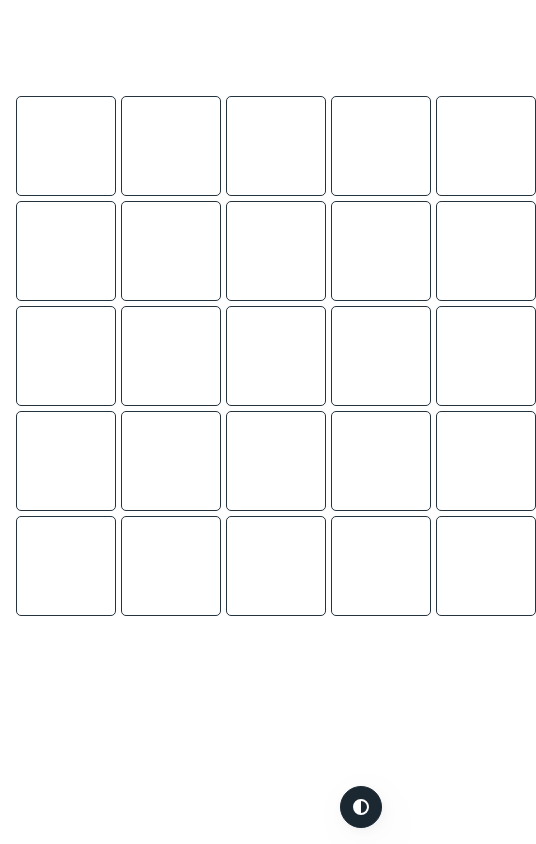
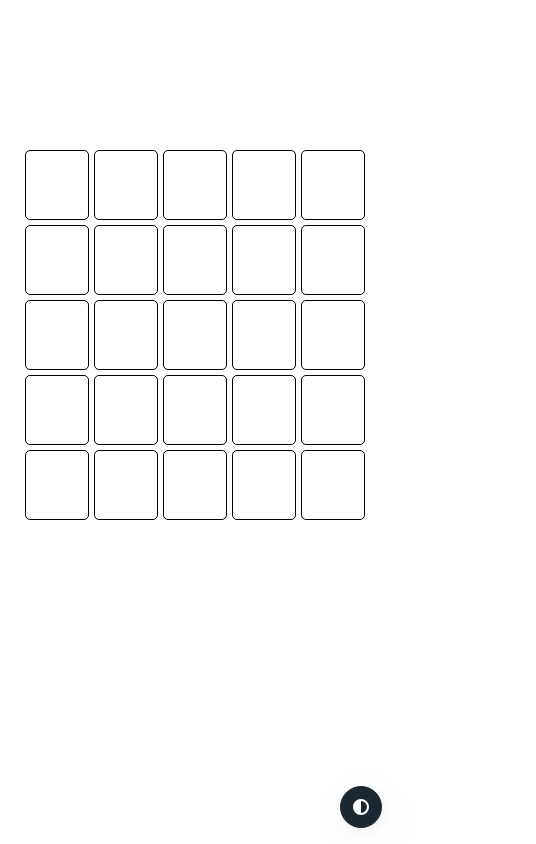
Before and after one commit to sottovocetomato/tic-tac-toe, a Vue app: page / in a window 390 px wide. Shown: the whole page, 536 px wide, since content can reach past the window. Built offline with nearby package versions, Linux system fonts and the light colour scheme.

Commit message:
+add media

```diff
--- a/src/assets/gameGrid.scss
+++ b/src/assets/gameGrid.scss
@@ -5,14 +5,3 @@
   grid-auto-rows: 1fr;
   /*margin-top: 20%;*/
 }
-.game-grid {
-  text-align: center;
-  /*font-size: 5rem;*/
-  /*font-size: 1rem;*/
-  &-black {
-    border: 1px solid #24333e;
-  }
-  &-white {
-    border: 1px solid #bbc6ce;
-  }
-}
--- a/src/components/TicTacToe.vue
+++ b/src/components/TicTacToe.vue
@@ -292,6 +292,17 @@ function minimax(
   width: 100%;
   height: 100vh;
 }
+.game-grid {
+  text-align: center;
+  /*font-size: 5rem;*/
+  /*font-size: 1rem;*/
+  &-black {
+    border: 1px solid #24333e;
+  }
+  &-white {
+    border: 1px solid #bbc6ce;
+  }
+}
 .game-controls {
   margin: 15px 0;
   display: flex;
--- a/src/components/WordleGame.vue
+++ b/src/components/WordleGame.vue
@@ -1,27 +1,23 @@
 <template>
   <div class="game">
-    <h3 :id="`game-message${message ? '-show' : ''}`">{{ message }}</h3>
+    <h3 :class="`game-message game-message${message ? '-show' : ''}`">{{ message }}</h3>
+    <h4 :class="`word-message word-message${showWord ? '-show' : ''}`">{{ word }}</h4>
     <div
-      class="grid-wrap"
       ref="gridWrap"
       :style="gridStyle"
       v-for="row in 5"
       :key="row"
       data-row="row"
+      :class="`grid-wrap grid-wrap${getScheme() === 'light' ? '-black' : '-white'}`"
     >
-      <span
-        v-for="cell in 5"
-        :key="cell"
-        :data-cell="cell"
-        :class="`game-grid game-grid${getScheme() === 'light' ? '-black' : '-white'}`"
-      ></span>
+      <span v-for="cell in 5" :key="cell" :data-cell="cell" class="game-grid"></span>
     </div>
   </div>
 </template>
 
 <script setup lang="ts">
 import useThemeSwitch from '../composables/useThemeSwitch.js'
-import { computed, nextTick, onMounted, ref } from 'vue'
+import { computed, nextTick, onMounted, onUpdated, ref } from 'vue'
 import { WORDS } from '../collections/wordleWords'
 import { setItem, getItem } from '../utills/localStorage/storageHelper'
 
@@ -42,7 +38,7 @@ const rows = ref<NodeList | []>([])
 const message = ref<string>('')
 
 const input = ref<string>('')
-const solved = ref<boolean>(false)
+const showWord = ref<boolean>(false)
 
 // const timestamp = new Date().getTime()
 
@@ -52,39 +48,14 @@ onMounted(async () => {
     currRow.value = rows.value[currRowNum.value]
     cells.value = currRow.value?.querySelectorAll('.game-grid')
     window.addEventListener('keydown', (e) => onKeyPressFn(e))
-
-    let timestamp = getItem('timestamp')
-    let board = getItem('board')
-
-    const currTimestamp = new Date().getTime()
-    wordInd.value = getItem('id') || Math.floor(Math.random() * WORDS.length)
-    word.value = WORDS[wordInd.value].toUpperCase()
-
-    console.log(word.value, 'word')
-
-    if (timestamp && currTimestamp < timestamp && board.length) {
-      board.forEach((w) => {
-        input.value = w
-        for (let i = 0; i < w.length; i++) {
-          cells.value[i].innerText = w[i]
-          currCellsInd.value++
-        }
-        checkWord(true)
-      })
-      if (board.length === 5) {
-        message.value = 'Come back tomorrow for a new word!'
-      }
-      return
-    }
-
-    const time = new Date()
-    time.setDate(new Date().getDate() + 1)
-    timestamp = time.getTime()
-    setItem('timestamp', timestamp)
-    setItem('id', wordInd.value)
-    setItem('board', [])
+    initGame()
   })
 })
+
+// onUpdated(async () => {
+//   initGame()
+// })
+
 function onKeyPressFn(e) {
   // console.log(e, 'e')
   if (e.keyCode === 13) {
@@ -129,9 +100,6 @@ function checkWord(init = false) {
     message.value = 'Please enter a valid word'
     return
   }
-  if (input.value === word.value) {
-    message.value = "That's right, you won!"
-  }
 
   cells.value.forEach((c: HTMLElement, i) => {
     if (init) {
@@ -142,38 +110,100 @@ function checkWord(init = false) {
       }, 400 * (i + 1))
     }
   })
-
+  if (input.value === word.value) {
+    message.value = "That's right, you won!"
+  }
+  if (currRowNum.value === 4 && !message.value) {
+    message.value = 'See you tomorrow!'
+    showWord.value = true
+  }
   getNextRow()
 }
+
+function initGame() {
+  let timestamp = getItem('timestamp')
+  let board = getItem('board')
+
+  const currTimestamp = new Date().getTime()
+  wordInd.value = getItem('id') || Math.floor(Math.random() * WORDS.length)
+  word.value = WORDS[wordInd.value].toUpperCase()
+
+  console.log(word.value, 'word')
+
+  if (timestamp && currTimestamp < timestamp && board.length) {
+    board.forEach((w) => {
+      input.value = w
+      for (let i = 0; i < w.length; i++) {
+        cells.value[i].innerText = w[i]
+        currCellsInd.value++
+      }
+      checkWord(true)
+    })
+    if (board.length === 5) {
+      message.value = 'Come back tomorrow for a new word!'
+    }
+    return
+  }
+
+  const time = new Date()
+  time.setDate(new Date().getDate() + 1)
+  timestamp = time.getTime()
+  setItem('timestamp', timestamp)
+  setItem('id', wordInd.value)
+  setItem('board', [])
+}
+
 function addClass(init = false, c, i) {
   if (!init) {
-    c.classList.add('checked')
+    c.classList.add('flip')
   }
   if (!word.value.includes(c.innerText)) {
-    c.classList.add('wrong-letter')
+    c.classList.add('checked', 'wrong-letter')
   }
   if (word.value.includes(c.innerText) && word.value[i] !== c.innerText) {
-    c.classList.add('wrong-place')
+    c.classList.add('checked', 'wrong-place')
   }
   if (word.value.includes(c.innerText) && word.value[i] === c.innerText) {
-    c.classList.add('right-letter')
+    c.classList.add('checked', 'right-letter')
   }
 }
 </script>
 
 <style scoped lang="scss">
+.game {
+  padding: 20px 0;
+}
 .grid-wrap {
-  width: 500px;
+  width: 550px;
   height: 100px;
-  /*height: 600px;*/
   grid-template-columns: repeat(5, minmax(100px, 1fr));
   grid-gap: 5px;
   margin-bottom: 5px;
   font-size: 3rem;
   font-weight: bold;
 }
+.game-grid {
+  text-align: center;
+  height: 100px;
+  line-height: 90px;
+  border-radius: 5px;
+}
+.grid-wrap {
+  &-white {
+    .game-grid {
+      border: 1px solid white;
+    }
+  }
+  &-black {
+    .game-grid {
+      border: 1px solid black;
+    }
+  }
+}
+.flip {
+  animation: flip 400ms ease-in-out forwards;
+}
 .checked {
-  animation: flip 400ms ease-in-out forwards;
   color: white;
 }
 
@@ -204,15 +234,41 @@ function addClass(init = false, c, i) {
 .right-letter {
   background: #6aaa64;
 }
-#game-message {
+.game-message {
   display: block;
   height: 60px;
   opacity: 0;
+  text-align: center;
+  margin-bottom: 20px;
   &-show {
     opacity: 1;
   }
 }
-.game-grid {
-  border-radius: 5px;
+.word-message {
+  display: block;
+  height: 40px;
+  opacity: 0;
+  text-align: center;
+  &-show {
+    opacity: 1;
+  }
 }
+@media (max-width: 768px) {
+  .grid-wrap {
+    width: 95%;
+    height: 70px;
+    grid-template-columns: repeat(5, minmax(50px, 1fr));
+    grid-gap: 5px;
+    margin-bottom: 5px;
+    font-size: 2.5rem;
+    font-weight: bold;
+  }
+  .game-grid {
+    height: 70px;
+    line-height: 70px;
+  }
+  .word-message {
+    margin-bottom: 10px;
+  }
+} ;
 </style>
```
